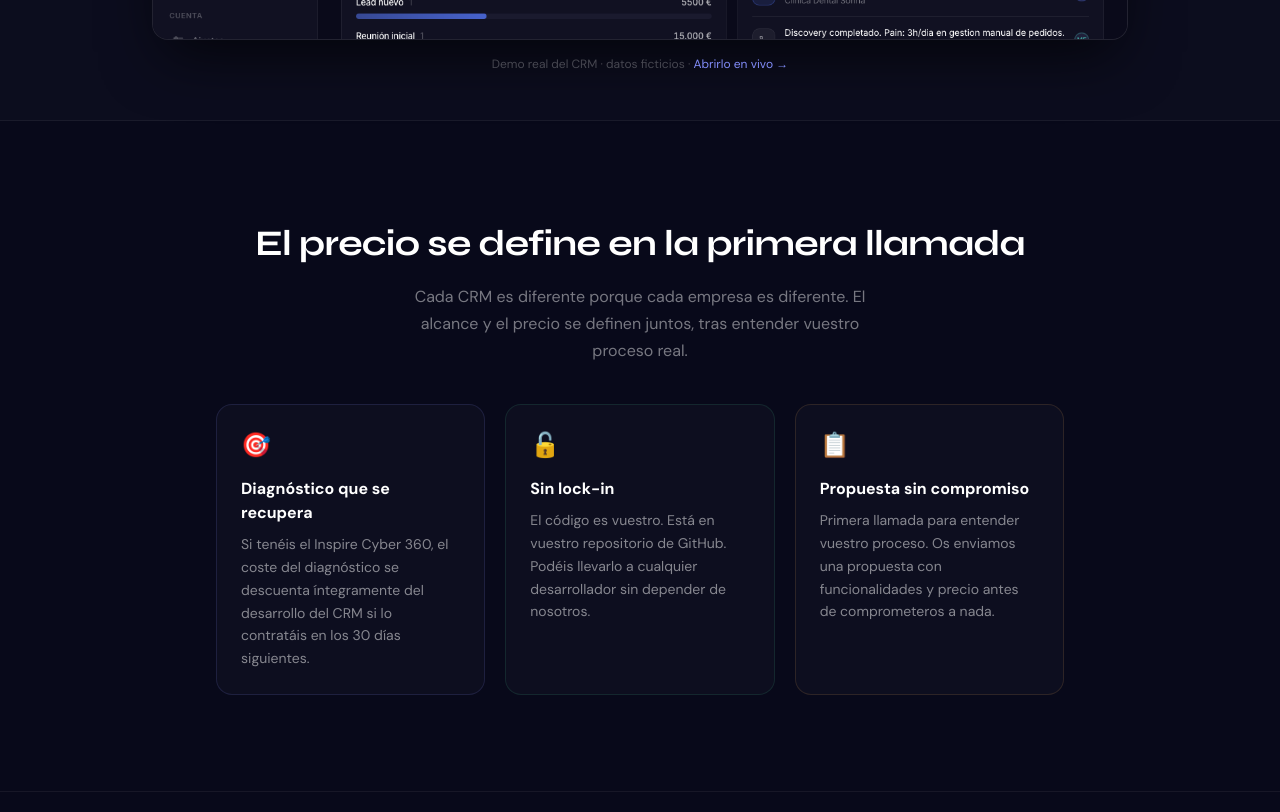
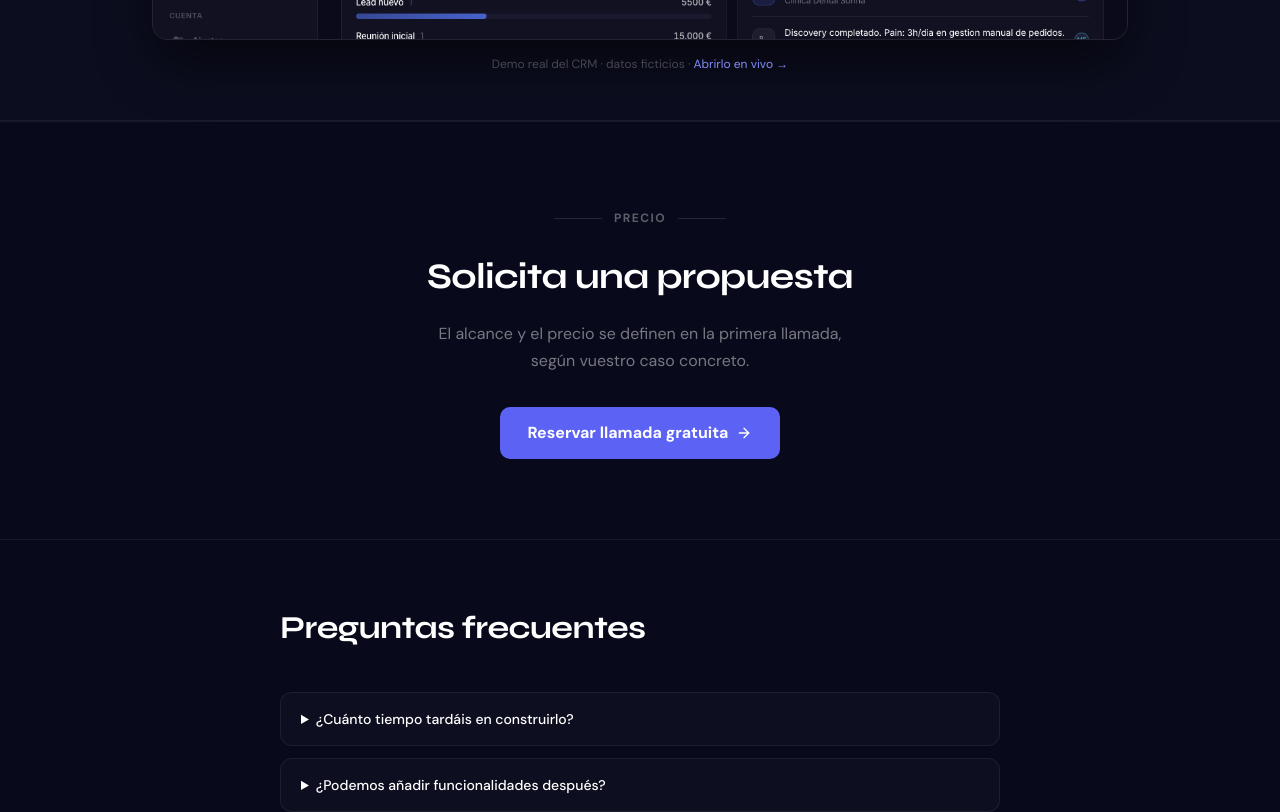
Before and after one commit to inspireai360/InspireAI, a Next.js app: page /formacion-ia-equipos in a window 1280 px wide. Shown: the part 3080-3892 px from the top of the page. Built offline with nearby package versions, Linux system fonts and the light colour scheme.

Commit message:
fix: sección precio → solo 'Solicita una propuesta', limpia y directa

```diff
--- a/app/formacion-ia-equipos/page-client.tsx
+++ b/app/formacion-ia-equipos/page-client.tsx
@@ -148,32 +148,31 @@ export default function CRMPersonalizado() {
         </div>
       </section>
 
-      {/* GARANTÍAS */}
-      <section className="py-16 md:py-24">
-        <div className="mx-auto px-6 max-w-4xl">
-          <motion.div initial="hidden" whileInView="visible" viewport={{once:true}} variants={fadeUp} className="text-center mb-10">
-            <h2 className="font-heading font-bold text-white mb-3" style={{fontSize:"clamp(1.5rem,4vw,2.25rem)",letterSpacing:"-0.02em"}}>
-              El precio se define en la primera llamada
-            </h2>
-            <p style={{color:"rgba(255,255,255,0.45)",maxWidth:"500px",margin:"0 auto",lineHeight:1.7}}>
-              Cada CRM es diferente porque cada empresa es diferente. El alcance y el precio se definen juntos, tras entender vuestro proceso real.
-            </p>
-          </motion.div>
-          <motion.div initial="hidden" whileInView="visible" viewport={{once:true}} variants={stagger} className="grid md:grid-cols-3 gap-5">
-            {[
-              {icon:"🎯",title:"Diagnóstico que se recupera",desc:"Si tenéis el Inspire Cyber 360, el coste del diagnóstico se descuenta íntegramente del desarrollo del CRM si lo contratáis en los 30 días siguientes.",color:"#818CF8"},
-              {icon:"🔓",title:"Sin lock-in",desc:"El código es vuestro. Está en vuestro repositorio de GitHub. Podéis llevarlo a cualquier desarrollador sin depender de nosotros.",color:"#3FB984"},
-              {icon:"📋",title:"Propuesta sin compromiso",desc:"Primera llamada para entender vuestro proceso. Os enviamos una propuesta con funcionalidades y precio antes de comprometeros a nada.",color:"#E8A24F"},
-            ].map((c,i) => (
-              <motion.div key={i} variants={fadeUp} className="rounded-2xl p-6" style={{background:"#0D0E1F",border:`1px solid ${c.color}25`}}>
-                <div className="text-2xl mb-4">{c.icon}</div>
-                <h3 className="font-semibold text-white mb-2">{c.title}</h3>
-                <p className="text-sm leading-relaxed" style={{color:"rgba(255,255,255,0.5)"}}>{c.desc}</p>
-              </motion.div>
-            ))}
+      {/* PROPUESTA */}
+      <section className="py-16 md:py-20 border-t" style={{borderColor:"rgba(255,255,255,0.06)"}}>
+        <div className="mx-auto px-6 max-w-3xl text-center">
+          <motion.div initial="hidden" whileInView="visible" viewport={{once:true}} variants={stagger}>
+            <motion.div variants={fadeUp} className="inline-flex items-center justify-center gap-3 mb-6">
+              <div className="h-px w-12" style={{background:"rgba(255,255,255,0.12)"}} />
+              <span className="text-xs font-semibold uppercase tracking-widest" style={{color:"rgba(255,255,255,0.35)",letterSpacing:"0.12em"}}>Precio</span>
+              <div className="h-px w-12" style={{background:"rgba(255,255,255,0.12)"}} />
+            </motion.div>
+            <motion.h2 variants={fadeUp} className="font-heading font-bold text-white mb-4"
+              style={{fontSize:"clamp(1.5rem,3.5vw,2.25rem)",letterSpacing:"-0.02em"}}>
+              Solicita una propuesta
+            </motion.h2>
+            <motion.p variants={fadeUp} className="mb-8" style={{color:"rgba(255,255,255,0.45)",lineHeight:1.7,maxWidth:"440px",margin:"0 auto 2rem"}}>
+              El alcance y el precio se definen en la primera llamada, según vuestro caso concreto.
+            </motion.p>
+            <motion.div variants={fadeUp}>
+              <Link href="/#contacto" className="btn-primary inline-flex items-center gap-2">
+                Reservar llamada gratuita <ArrowRight className="w-4 h-4" />
+              </Link>
+            </motion.div>
           </motion.div>
         </div>
       </section>
+
 
       {/* FAQ */}
       <section className="py-16 border-t" style={{borderColor:"rgba(255,255,255,0.06)"}}>
```
